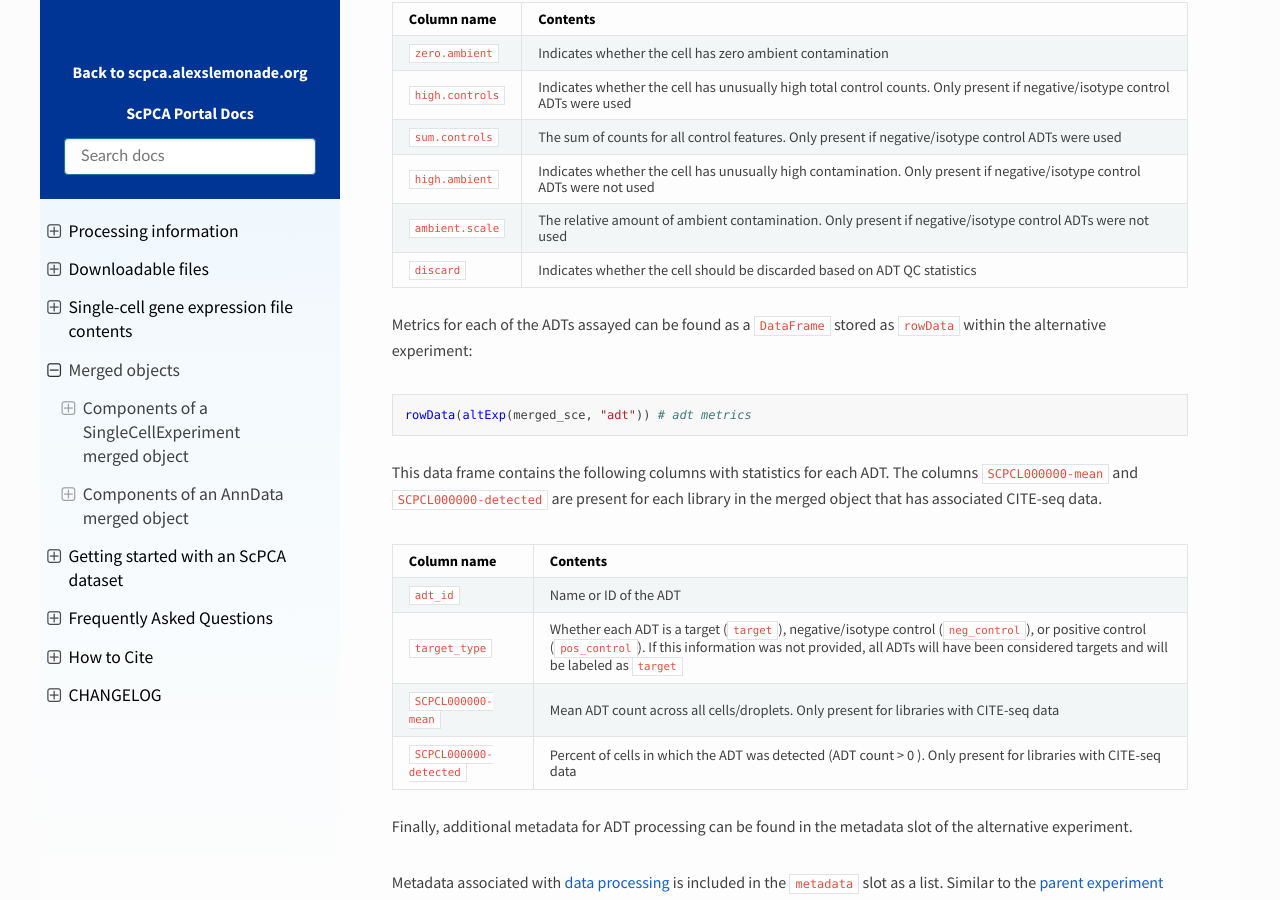
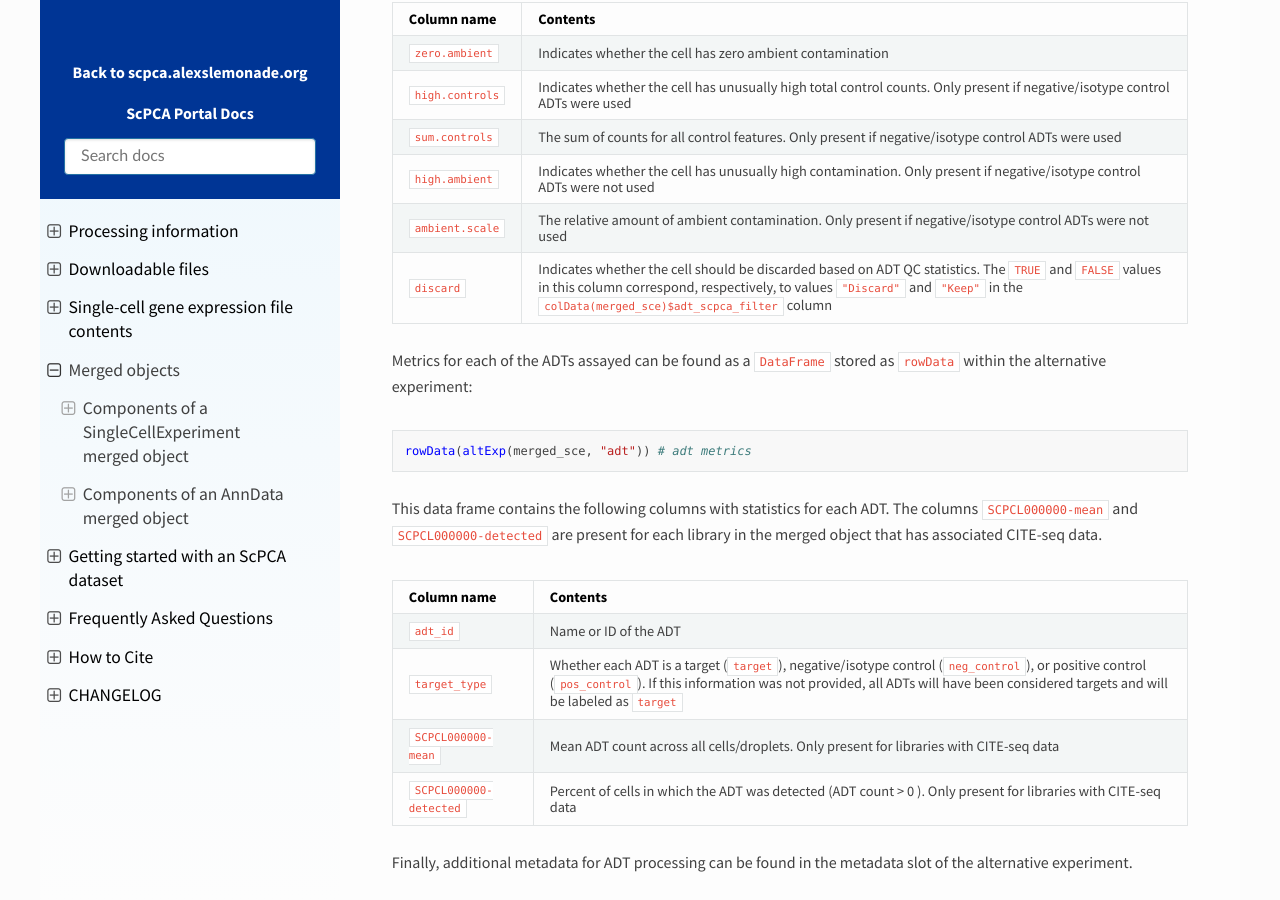
Before and after one commit to DongzeHE/scpca-docs, a Sphinx documentation site: the page built from docs/merged_objects.md, in a window 1280 px wide and 900 px high, scrolled down 9175 px. Built offline with Sphinx 7.4.7 and the Read the Docs theme 2.0.0, drawn with Linux system fonts in a browser that asks for light colours.

Commit message:
Add that sentence about discard to the SCE table as well in MERGED docs

```diff
--- a/docs/merged_objects.md
+++ b/docs/merged_objects.md
@@ -282,7 +282,7 @@ As in the [main experiment's `colData` slot](#singlecellexperiment-cell-metrics)
 | `sum.controls` |  The sum of counts for all control features. Only present if negative/isotype control ADTs were used |
 | `high.ambient`  | Indicates whether the cell has unusually high contamination. Only present if negative/isotype control ADTs were not used |
 | `ambient.scale` |  The relative amount of ambient contamination. Only present if negative/isotype control ADTs were not used |
-| `discard`  | Indicates whether the cell should be discarded based on ADT QC statistics |
+| `discard`  | Indicates whether the cell should be discarded based on ADT QC statistics. The `TRUE` and `FALSE` values in this column correspond, respectively, to values `"Discard"` and `"Keep"` in the `colData(merged_sce)$adt_scpca_filter` column |
 
 
 Metrics for each of the ADTs assayed can be found as a `DataFrame` stored as `rowData` within the alternative experiment:
```
